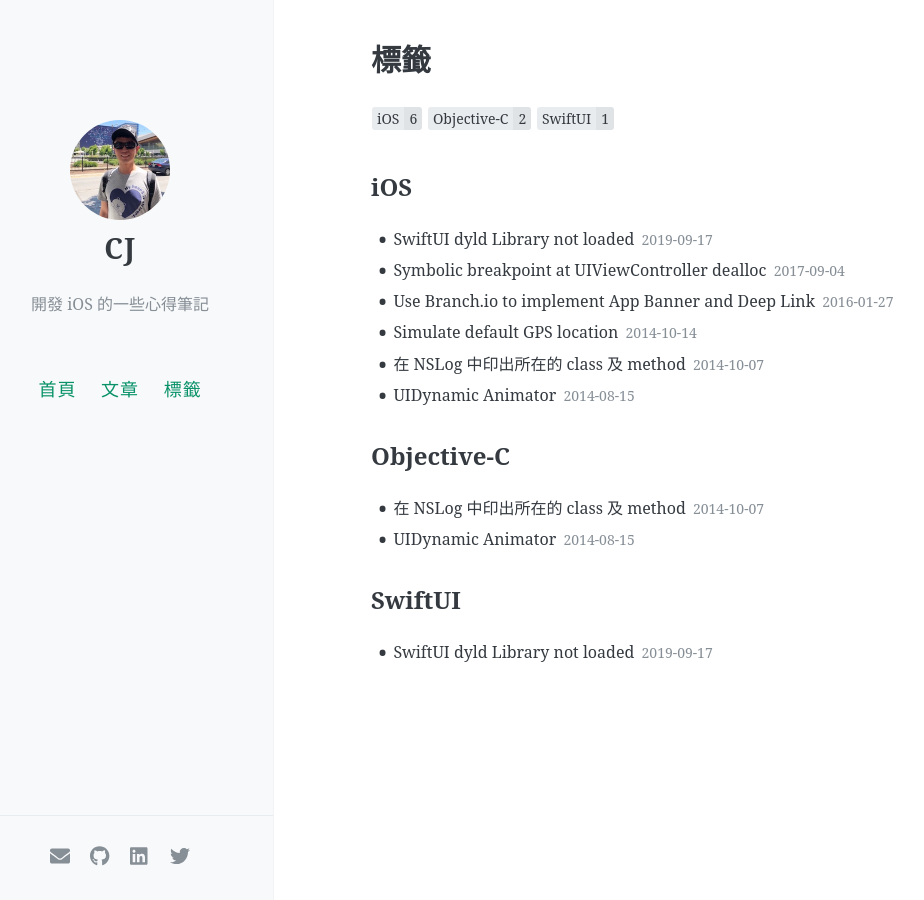
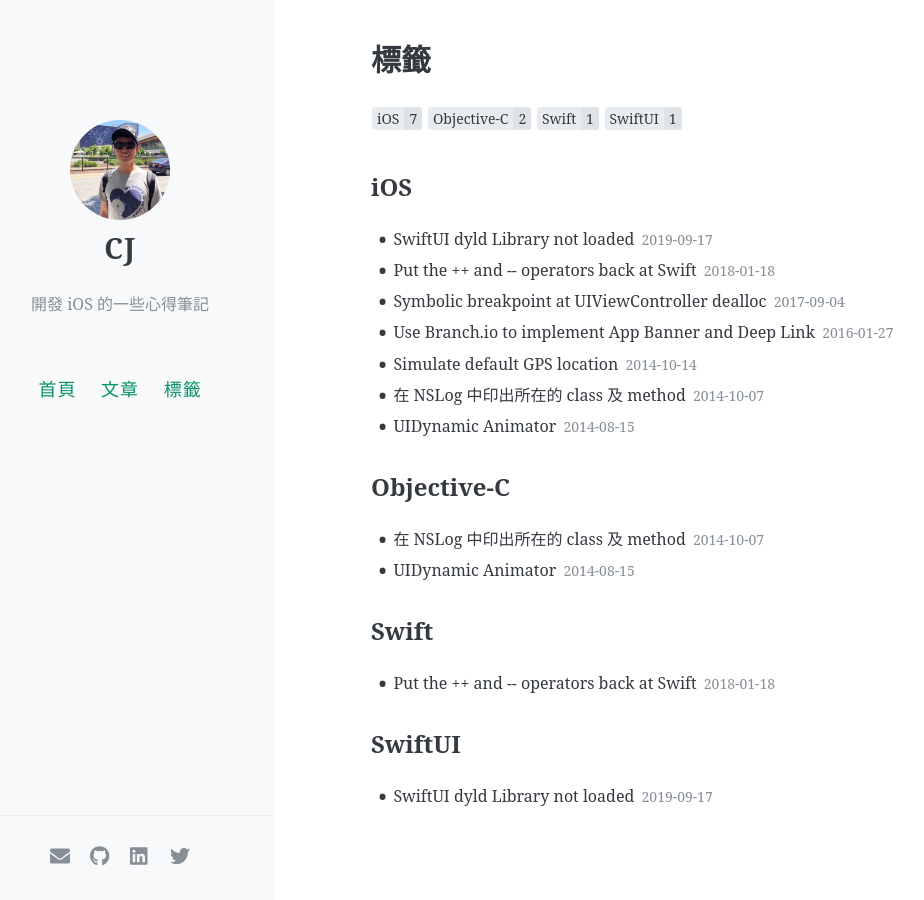
Before and after one commit to eJamesLin/cj.github.io, a Jekyll site: the page built from tags/index.html, in a window 1280 px wide. Shown: the whole page, without its empty margins (33-957 px from the left). Built offline with Jekyll 4.4.1, drawn with Linux system fonts in a browser that asks for light colours; nearby versions of some CDN libraries; comment, search, counter and statistics services are not loaded.

Commit message:
[Backup] Put the ++ and -- operators back at Swift

````diff
--- /dev/null
+++ b/_posts/2018-01-18-Swift-operators.md
@@ -0,0 +1,37 @@
+---
+layout: post
+title:  "Put the ++ and -- operators back at Swift"
+date:   2018-01-18 +0800
+tags:   [iOS, Swift]
+---
+
+Swift had remove the `++` and `--` operators for the reason that it might be confusing to users.
+
+Reference: [Proposal from Chris Lattner](https://github.com/apple/swift-evolution/blob/master/proposals/0004-remove-pre-post-inc-decrement.md)
+
+```swift
+
+extension Int {
+    static prefix func --(i: inout Int) -> Int {
+        i -= 1
+        return i
+    }
+    static prefix func ++(i: inout Int) -> Int {
+        i += 1
+        return i
+    }
+    static postfix func --(i: inout Int) -> Int {
+        let n = i
+        i -= 1
+        return n
+    }
+    static postfix func ++(i: inout Int) -> Int {
+        let n = i
+        i += 1
+        return n
+    }
+}
+
+```
+
+Just saw this extension, now we get to use these handy operators yet again. :p
--- a/index.html
+++ b/index.html
@@ -37,7 +37,7 @@ layout: default
       </div>
 
       <div class="entry">
-        {{ post.excerpt | truncate: 2000 }}
+        {{ post.excerpt | truncate: 4000 }}
       </div>
 
     </article>
@@ -68,7 +68,7 @@ layout: default
       </div>
 
       <div class="entry">
-        {{ post.excerpt | truncate: 2000 }}
+        {{ post.excerpt | truncate: 4000 }}
       </div>
 
     </article>
````
